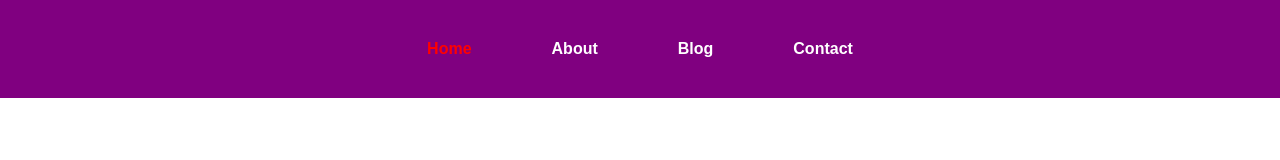
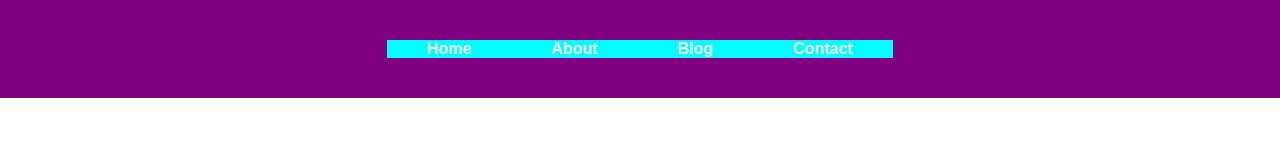
Before and after one commit to Krish-Khatiwada/CSS-Buttons, a plain HTML site: page Index.html in a window 1280 px wide. Drawn offline with Linux system fonts and the light colour scheme.

Commit message:
practice set destroyed

```diff
--- a/script.js
+++ b/script.js
@@ -1 +1,10 @@
-document.getElementsByTagName("ul")[0].firstElementChild.style.color = "red"
+// document.getElementsByTagName("ul")[0].firstElementChild.style.color = "red";
+// -------------------------------------------------------------------------------------------------------------->
+
+// document.getElementsByTagName("ul")[0].firstElementChild.style.color = "green";
+// document.getElementsByTagName("ul")[0].lastElementChild.style.color = "green";
+// -------------------------------------------------------------------------------------------------------------->
+
+Array.from(document.getElementsByTagName("li")).forEach((element) =>{
+    element.style.background = "cyan";
+})
```
Also changed, not shown: Index.html (+21 -3 lines), style.css (+8 -0 lines).
